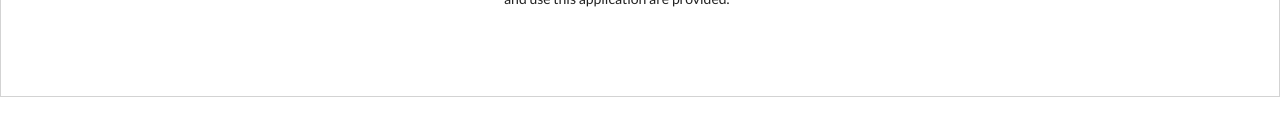
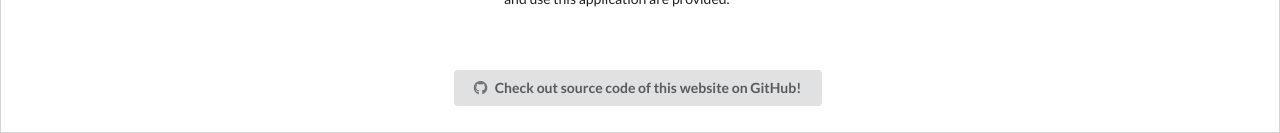
Before and after one commit to keremguventurk3123/personal-webiste, a React (Create React App) app: page / in a window 1280 px wide. Shown: the part 3583-3716 px from the top of the page. Before the commit the page ends 3680 px from the top, so only its background shows below. Built offline with nearby package versions, Linux system fonts and the light colour scheme.

Commit message:
added github link

```diff
--- a/src/components/screens/Projects.js
+++ b/src/components/screens/Projects.js
@@ -45,6 +45,14 @@ const Projects = () => {
             <div className="projectContent">
                 {renderProjects(projects)}
             </div>
+            <div className="linkToProject">
+                <a href="https://github.com/keremguventurk3123/personal-webiste" target="_blank" rel="noopener noreferrer">
+                    <button class="ui github button">
+                        <i class="github icon"></i>
+                    Check out source code of this website on GitHub!
+                    </button>
+                </a>
+            </div>
         </div>
     )
 }
```
